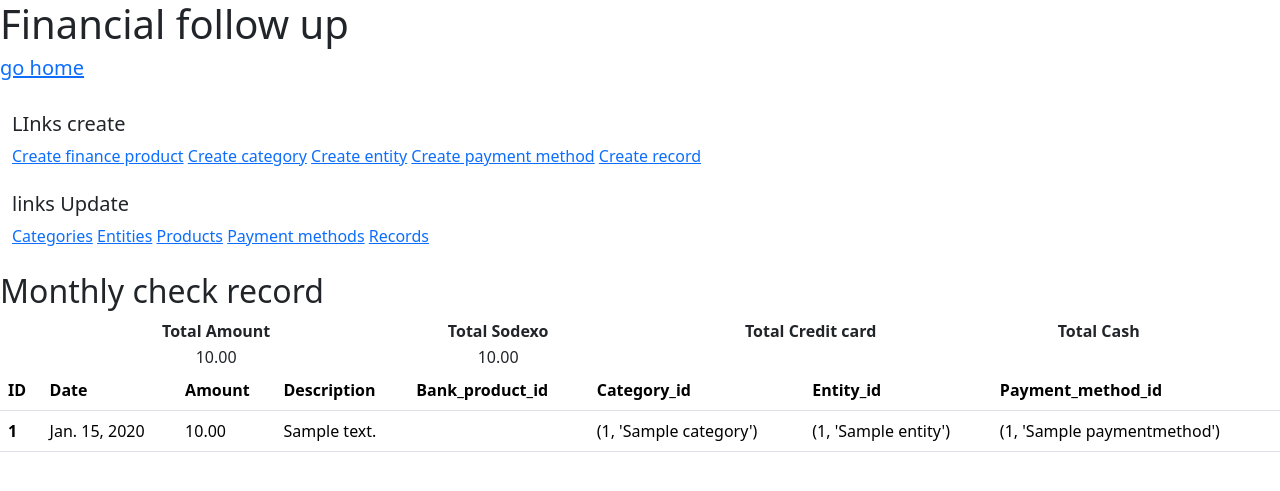
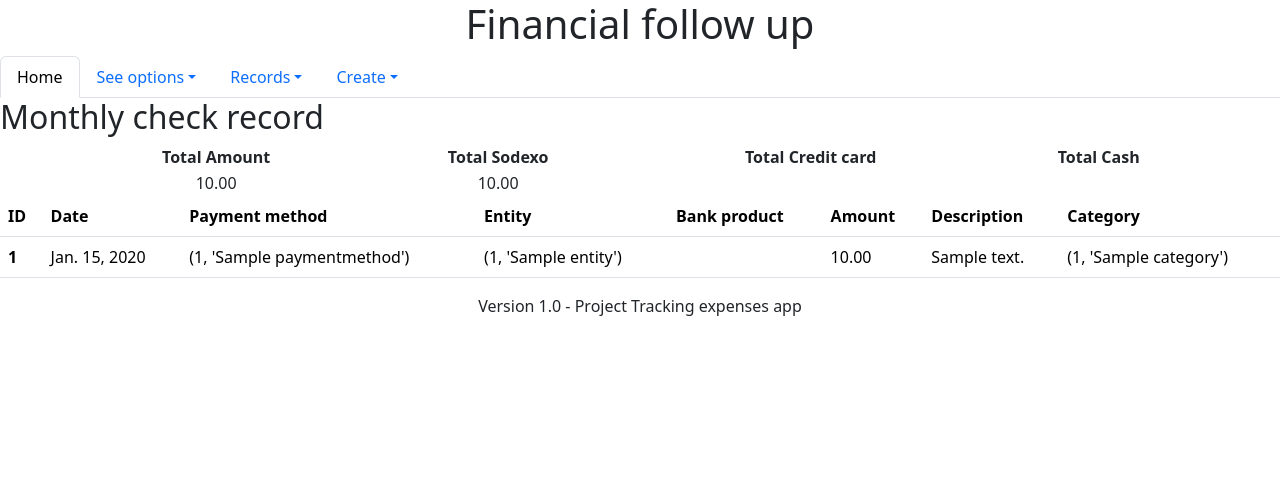
Before and after one commit to Jey-027/Tracking_expenses, a Django app: page /monthly_check/list in a window 1280 px wide. Shown: the top 491 px of the page. Run offline with Django 4.2, Linux system fonts and the light colour scheme; tables that the repository leaves empty hold one stand-in row (values such as "Sample post").

Commit message:
modified template base adding bootstrap

```diff
--- a/Tracking_expenses_web/tracking_app/templates/base.html
+++ b/Tracking_expenses_web/tracking_app/templates/base.html
@@ -10,35 +10,49 @@
   <script src="https://cdn.jsdelivr.net/npm/bootstrap@5.3.0-alpha1/dist/js/bootstrap.bundle.min.js" integrity="sha384-w76AqPfDkMBDXo30jS1Sgez6pr3x5MlQ1ZAGC+nuZB+EYdgRZgiwxhTBTkF7CXvN" crossorigin="anonymous"></script>
 
   <!-- style -->
-  <!-- <link href="{% static 'tracking_app/css/style.css' %}" rel="stylesheet"> -->
-
+  <!-- <link href="{% static 'tracking/css/style.css' %}" rel="stylesheet"> -->
 
 </head>
 
 <body>
-  <h1>Financial follow up</h1>
-  <div><a href="{% url 'Home' %}"><h5>go home</h5></a></div><br>
-
-  <div class="container-fluid">
-    <h5>LInks create</h5>
-    <a href="{% url 'Create_bankProduct' %}">Create finance product</a>
-    <a href="{% url 'Create_categories' %}">Create category</a>
-    <a href="{% url 'Create_entity' %}">Create entity</a>
-    <a href="{% url 'Create_paymentMethod' %}">Create payment method</a>
-    <a href="{% url 'Create_MonthlyCheck' %}">Create record </a>
+  <div class="container text-center">
+    <div class="row">
+      <div class="col">
+        <h1>Financial follow up</h1>
+      </div>
+    </div>
   </div>
 
-  <br>
-
-  <div class="container-fluid">
-    <h5>links Update</h5>
-    <a href="{% url 'Categories' %}">Categories</a>
-    <a href="{% url 'Entities' %}">Entities</a>
-    <a href="{% url 'Bank_Products' %}">Products</a>
-    <a href="{% url 'PaymentMethods' %}">Payment methods</a>
-    <a href="{% url 'MonthlyCheck' %}">Records</a>
-  </div><br>
-
+  <ul class="nav nav-tabs text-center ">
+    <li class="nav-item">
+      <a class="nav-link active" aria-current="page" href="{% url 'Home' %}">Home</a>
+    </li>
+    <li class="nav-item dropdown">
+      <a class="nav-link dropdown-toggle" data-bs-toggle="dropdown" href="#" role="button" aria-expanded="false">See options</a>
+      <ul class="dropdown-menu">
+        <li><a class="dropdown-item" href="{% url 'Categories' %}#">Categories</a></li>
+        <li><a class="dropdown-item" href="{% url 'Entities' %}">Entities</a></li>
+        <li><a class="dropdown-item" href="{% url 'Bank_Products' %}">Products</a></li>
+        <li><a class="dropdown-item" href="{% url 'PaymentMethods' %}">Payment methods</a></li>
+      </ul>
+    </li>
+    <li class="nav-item dropdown">
+      <a class="nav-link dropdown-toggle" data-bs-toggle="dropdown" href="#" role="button" aria-expanded="false">Records</a>
+      <ul class="dropdown-menu">
+        <li><a class="dropdown-item" href="{% url 'MonthlyCheck' %}">list of records</a></li>
+        <li><a class="dropdown-item" href="{% url 'Create_MonthlyCheck' %}">Create record</a></li>
+      </ul>
+    </li>
+    <li class="nav-item dropdown">
+      <a class="nav-link dropdown-toggle" data-bs-toggle="dropdown" href="#" role="button" aria-expanded="false">Create</a>
+      <ul class="dropdown-menu">
+        <li><a class="dropdown-item" href="{% url 'Create_bankProduct' %}">Create finance product</a></li>
+        <li><a class="dropdown-item" href="{% url 'Create_categories' %}">Create category</a></li>
+        <li><a class="dropdown-item" href="{% url 'Create_entity' %}">Create entity</a></li>
+        <li><a class="dropdown-item" href="{% url 'Create_paymentMethod' %}">Create payment method</a></li>
+      </ul>
+    </li>
+  </ul>
 
   <!-- Here begins the content that changes -->
   {% block content %}
@@ -49,6 +63,17 @@
 
 
   {% endblock %}
+
+  <footer>
+    <div class="container text-center">
+      <div class="row">
+        <div class="col">
+          <p>Version 1.0 - Project Tracking expenses app </p>
+        </div>
+      </div>
+    </div>
+  </footer>
+
+
 </body>
-
 </html>
--- a/Tracking_expenses_web/tracking_app/templates/tracking_app/list_monthly_check.html
+++ b/Tracking_expenses_web/tracking_app/templates/tracking_app/list_monthly_check.html
@@ -30,12 +30,14 @@
     <tr>
       <th scope="col">ID</th>
       <th scope="col">Date</th>
+      <th scope="col">Payment method</th>
+      <th scope="col">Entity</th>
+      <th scope="col">Bank product</th>
       <th scope="col">Amount</th>
       <th scope="col">Description</th>
-      <th scope="col">Bank_product_id</th>
-      <th scope="col">Category_id</th>
-      <th scope="col">Entity_id</th>
-      <th scope="col">Payment_method_id</th>
+      <th scope="col">Category</th>
+
+
     </tr>
   </thead>
   <tbody>
@@ -43,12 +45,14 @@
     <tr>
       <th>{{ val.id }}</th>
       <td>{{ val.date }}</td>
+      <td>{{ val.id_payment_method }}</td>
+      <td>{{ val.id_entity }}</td>
+      <th>{{ val.id_bank_product|stringformat:".2f" }}</th>
       <td>{{ val.amount }}</td>
       <td>{{ val.description }}</td>
-      <th>{{ val.id_bank_product }}</th>
       <td>{{ val.id_category }}</td>
-      <td>{{ val.id_entity }}</td>
-      <td>{{ val.id_payment_method }}</td>
+
+
     </tr>
     {% endfor %}
   </tbody>
```
Also changed, not shown: Tracking_expenses_web/tracking_app/css/style.css (deleted, +0 -11 lines), Tracking_expenses_web/tracking_app/static/tracking/css/style.css (added, +11 -0 lines).
